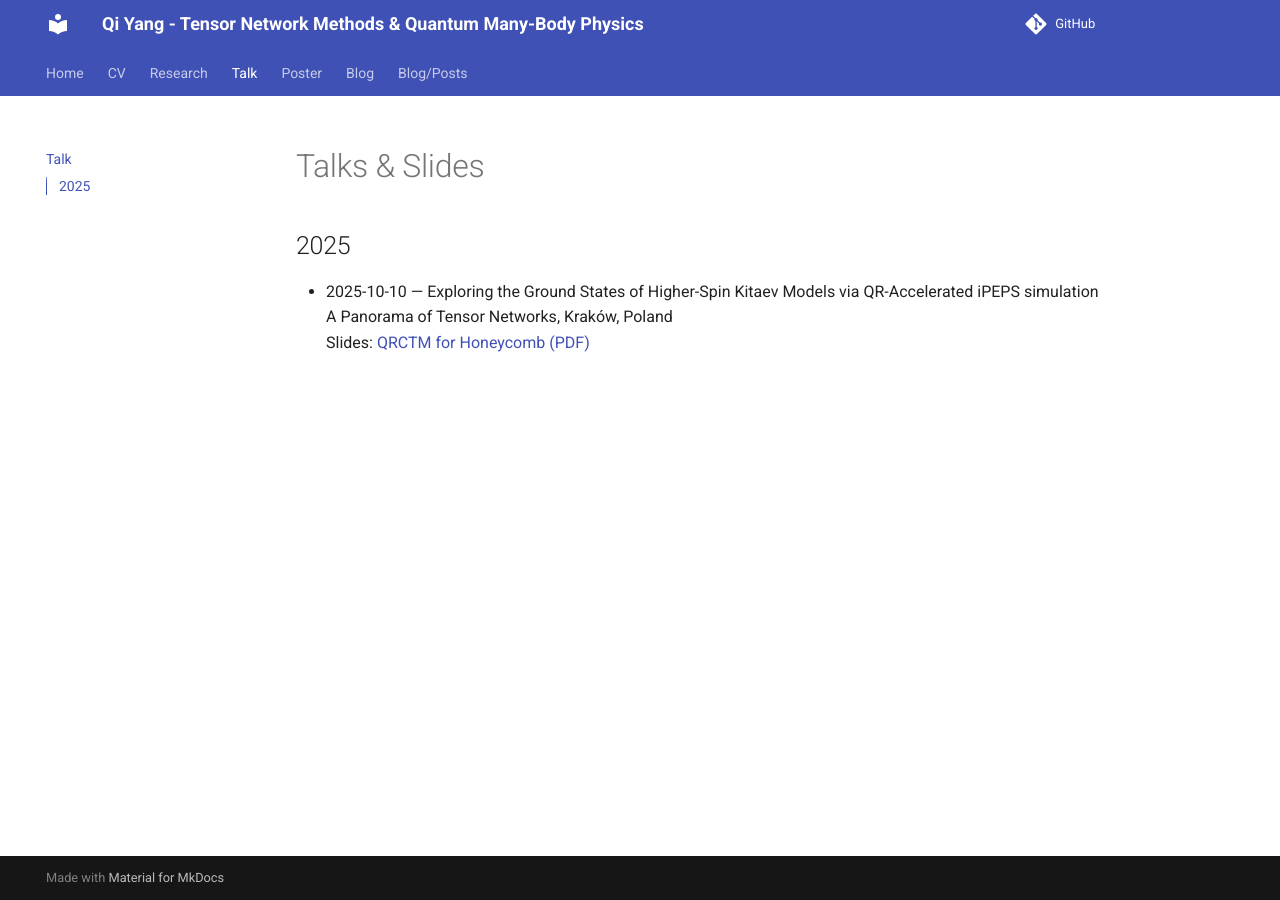
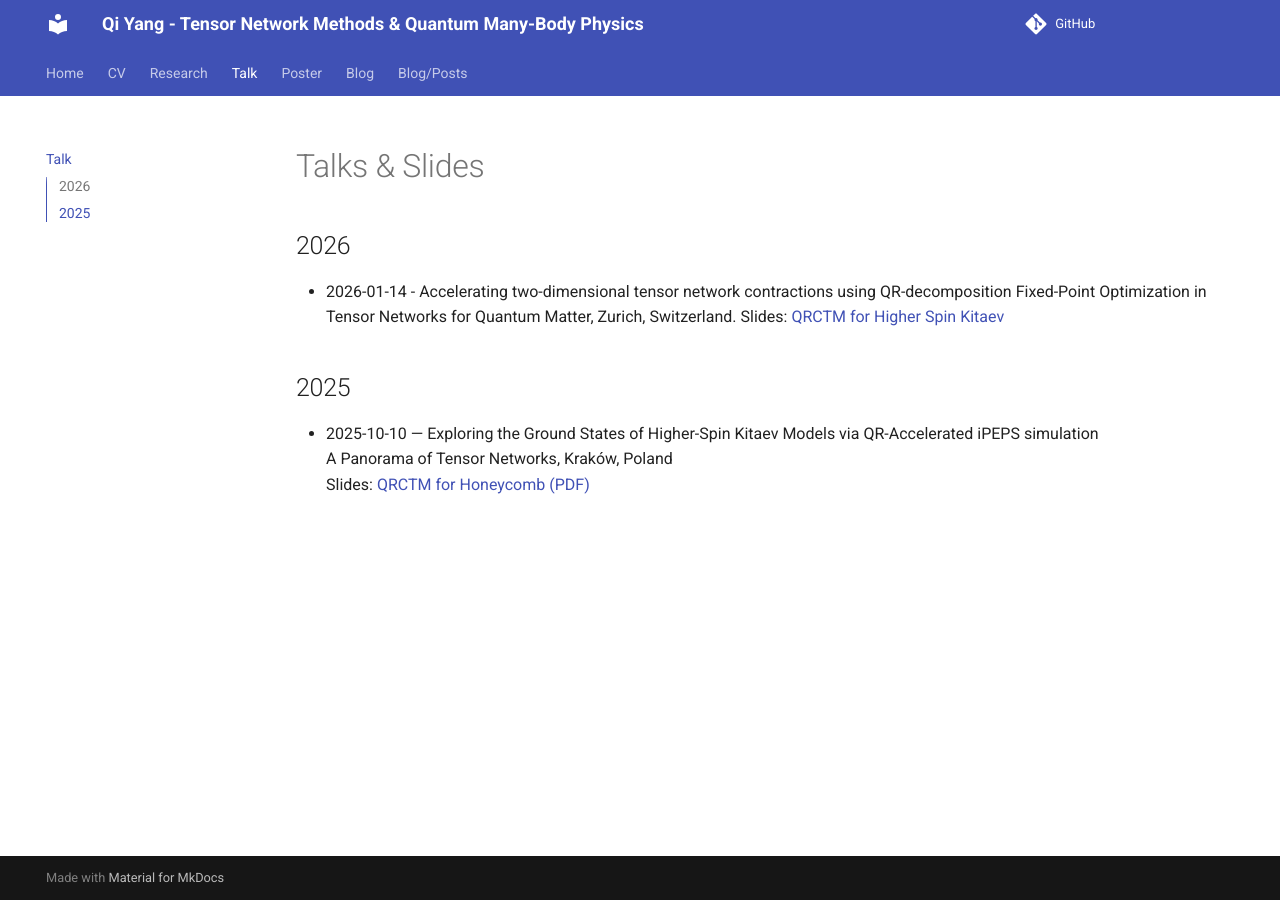
Before and after one commit to qiyang-ustc/qiyang-ustc.github.io, an MkDocs documentation site: the page built from docs/talks.md, in a window 1280 px wide. Built offline with MkDocs 1.6.1 and Material for MkDocs 9.7.7, drawn with Linux system fonts in a browser that asks for light colours; comment, search, counter and statistics services are not loaded.

Commit message:
Add 2026 FIXNET Zurich talk
Co-Authored-By: Claude Opus 4.5 <noreply@anthropic.com>

```diff
--- a/docs/talks.md
+++ b/docs/talks.md
@@ -4,6 +4,12 @@ title: Talks & Slides
 
 # Talks & Slides
 
+## 2026
+
+- 2026-01-14 - Accelerating two-dimensional tensor network contractions using QR-decomposition
+  Fixed-Point Optimization in Tensor Networks for Quantum Matter, Zurich, Switzerland.
+  Slides: [QRCTM for Higher Spin Kitaev](./talk/2026FIXNET.pdf)
+
 ## 2025
 
 - 2025-10-10 — Exploring the Ground States of Higher-Spin Kitaev Models via QR-Accelerated iPEPS simulation
```
Also changed, not shown: 1 other file.
